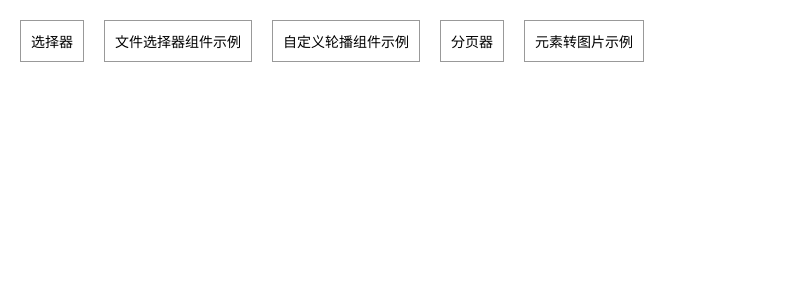
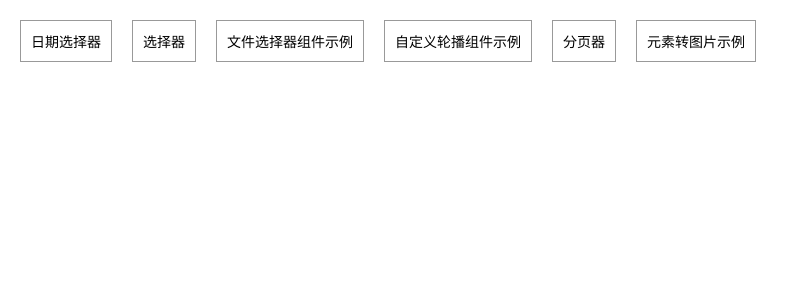
Before and after one commit to wansongtao/v3ComponentLibrary, a Vue app: page / in a window 1280 px wide. Shown: the top 300 px of the page, without its empty margins (0-799 px from the left). Built offline with nearby package versions, Linux system fonts and the light colour scheme.

Commit message:
feat:添加日期选择器组件示例

```diff
--- a/components.d.ts
+++ b/components.d.ts
@@ -6,6 +6,7 @@ import '@vue/runtime-core'
 declare module '@vue/runtime-core' {
   export interface GlobalComponents {
     AButton: typeof import('ant-design-vue/es')['Button']
+    ADatePicker: typeof import('ant-design-vue/es')['DatePicker']
     AntDatePicker: typeof import('./src/components/AntDatePicker/index.vue')['default']
     AntSelect: typeof import('./src/components/AntSelect/index.vue')['default']
     APagination: typeof import('ant-design-vue/es')['Pagination']
--- /dev/null
+++ b/src/views/DatePickerExam/index.vue
@@ -0,0 +1,16 @@
+<script lang="ts" setup>
+import { ref } from 'vue';
+
+const value = ref('');
+const onChange = (date: string) => {
+  console.log(date);
+}
+</script>
+
+<template>
+  <AntDatePicker label="开始日期" placeholder="请选择日期" :value="value" @change-date="onChange" />
+</template>
+
+<style lang="scss" scoped>
+
+</style>
--- /dev/null
+++ b/src/views/DatePickerExam/router/index.ts
@@ -0,0 +1,12 @@
+import { RouteRecordRaw } from 'vue-router';
+
+const route: RouteRecordRaw = {
+  path: '/datepicker-example',
+  name: 'datepickerexample',
+  component: () => import('../index.vue'),
+  meta: {
+    title: '日期选择器'
+  }
+};
+
+export default [route];
```
